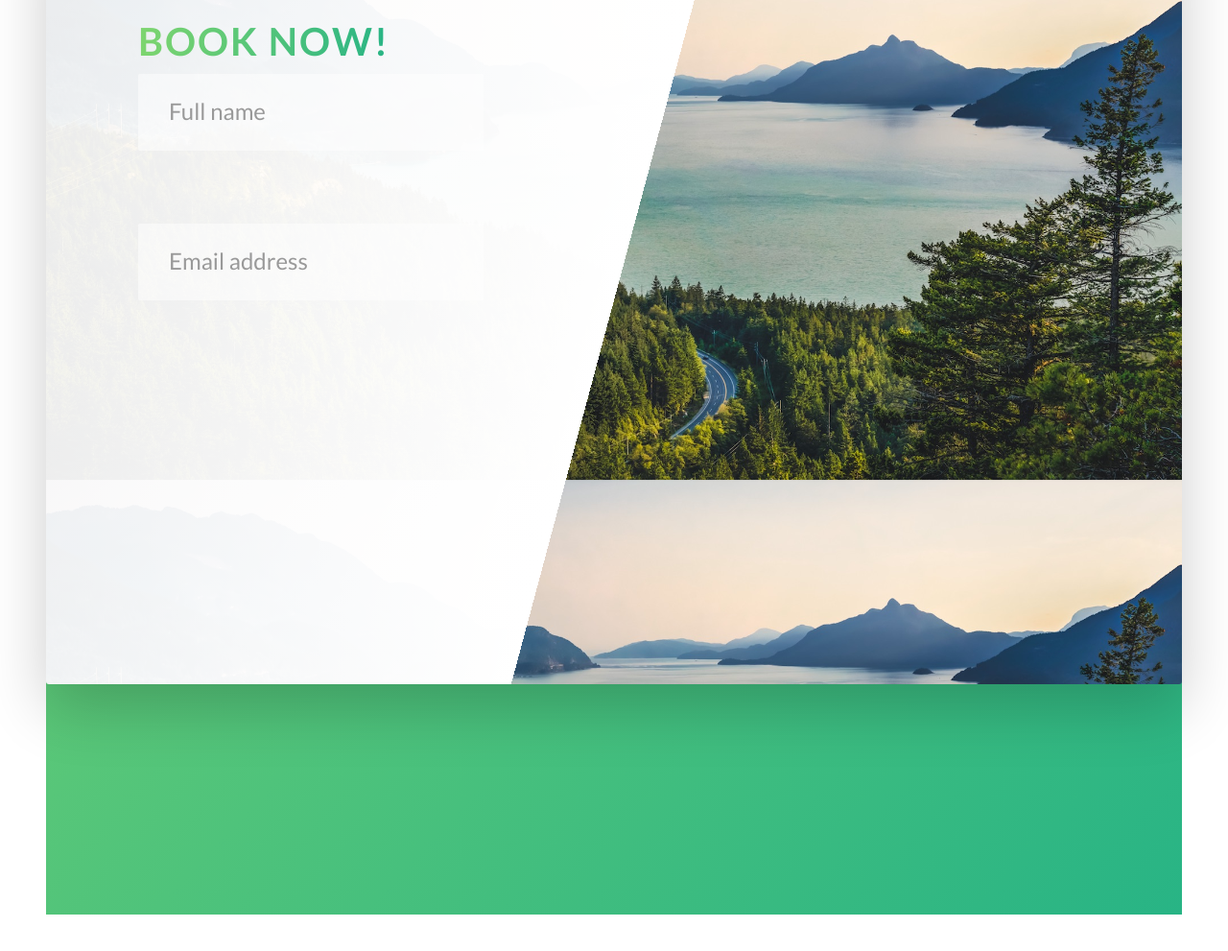
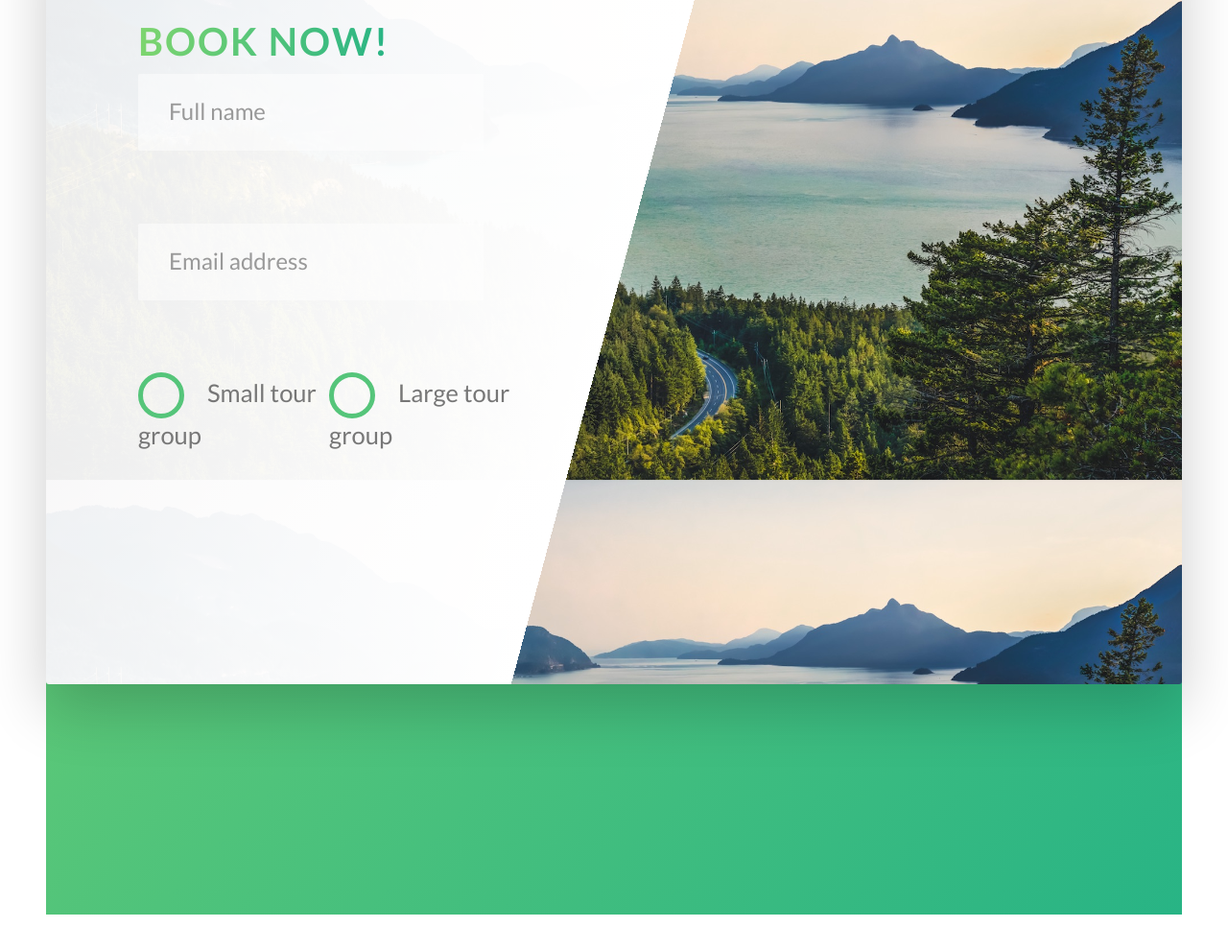
Before and after one commit to ClareBee/AdvancedCSS, a website: page natours/index.html in a window 1280 px wide. Shown: the part 7548-8539 px from the top of the page at 96% size. Drawn offline with Linux system fonts and the light colour scheme.

Commit message:
style radio buttons

```diff
--- a/natours/index.html
+++ b/natours/index.html
@@ -240,6 +240,22 @@
                   <input id="email" type="email" class="form__input" placeholder="Email address" required>
                   <label for="email" class="form__label">Email</label>
                 </div>
+                <div class="form__group">
+                <div class="form__radio-group">
+                  <input type="radio" id="small" class="form__radio-input" name="size">
+                  <label for="small" class="form__radio-label">
+                    <span class="form__radio-button"></span>
+                    Small tour group
+                  </label>
+                </div>
+                <div class="form__radio-group">
+                  <input type="radio" id="large" class="form__radio-input" name="size">
+                  <label for="large" class="form__radio-label">
+                    <span class="form__radio-button"></span>
+                    Large tour group
+                  </label>
+                </div>
+                </div>
               </form>
             </div>
           </div>
--- a/natours/sass/components/_form.scss
+++ b/natours/sass/components/_form.scss
@@ -14,6 +14,7 @@
     border-bottom: 3px solid transparent; // to match focus spacing
     width: 90%;
     display: block;
+    transition: all .3s;
 
     &:focus {
       outline: none;
@@ -45,4 +46,50 @@
     visibility: hidden;
     transform: translateY(-4rem);
   }
+
+  &__radio-group {
+    width: 49%;
+    display: inline-block;
+  }
+
+  &__radio-input {
+    display: none;
+  }
+
+  &__radio-label {
+    font-size: $default-font-size;
+    position: relative;
+    cursor: pointer;
+    padding-left: 4.5rem;
+  }
+
+  &__radio-button {
+    height: 3rem;
+    width: 3rem;
+    border: 5px solid $color-primary;
+    border-radius: 50%;
+    display: inline-block;
+    position: absolute;
+    top: -0.4rem;
+    left: 0;
+
+    &::after {
+      content: '';
+      display: block;
+      height: 1.3rem;
+      width: 1.3rem;
+      border-radius: 50%;
+      position: absolute;
+      top: 50%;
+      left: 50%;
+      background-color: $color-primary;
+      transform: translate(-50%, -50%);
+      transition: opacity .2s;
+      opacity: 0;
+    }
+  }
+  // sibling of radio-input then child
+  &__radio-input:checked ~ &__radio-label &__radio-button::after {
+    opacity: 1;
+  }
 }
```
Also changed, not shown: natours/css/style.css.
